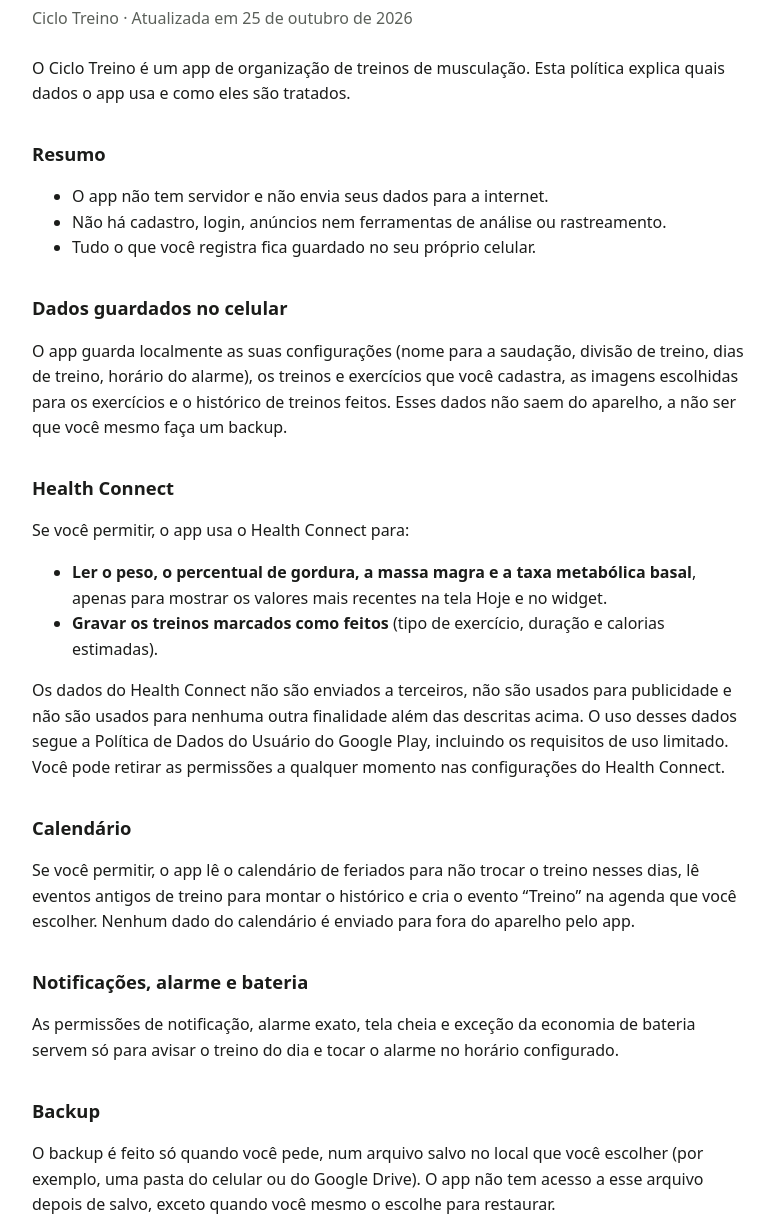
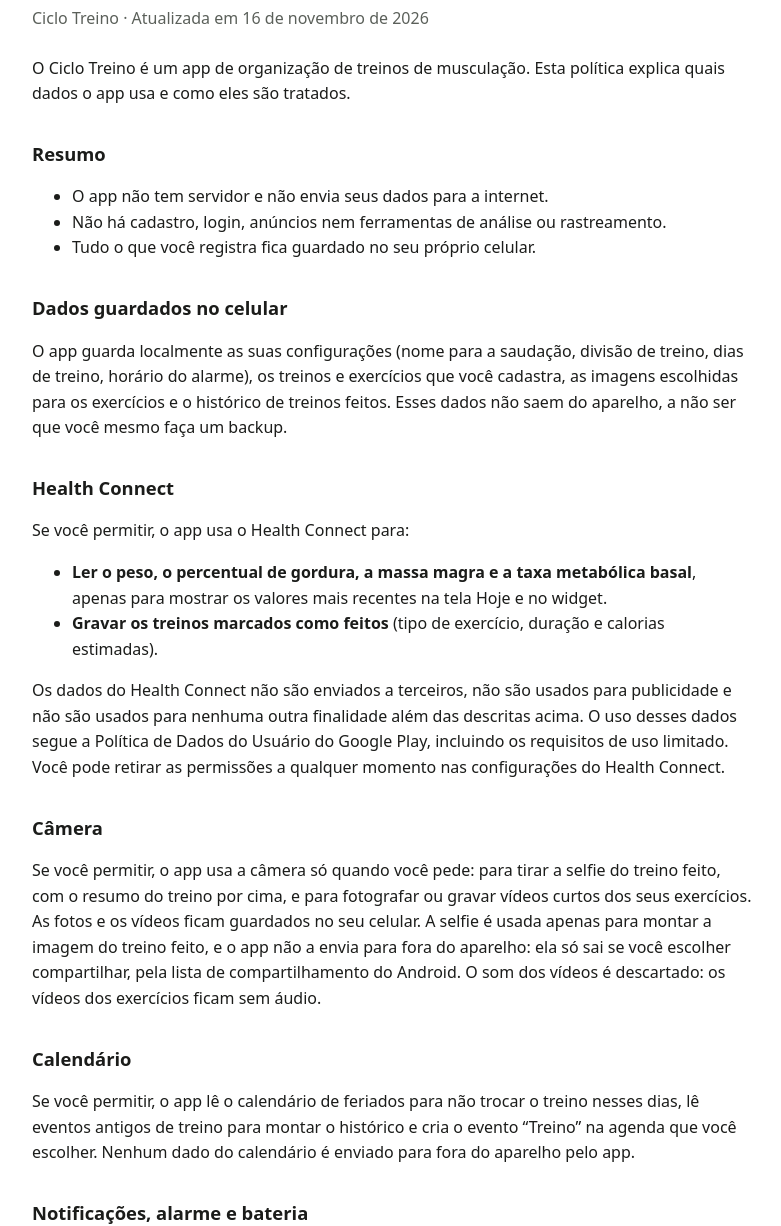
Before and after one commit to wenesga/ciclotreino-privacidade, a plain HTML site: page index.html in a window 1280 px wide. Shown: the part 76-1302 px from the top of the page, without its empty margins (248-1029 px from the left). Drawn offline with Linux system fonts and the light colour scheme.

Commit message:
A política passou a citar o uso da câmera.

```diff
--- a/index.html
+++ b/index.html
@@ -19,7 +19,7 @@
 <body>
 <main>
 <h1>Política de Privacidade</h1>
-<p class="data">Ciclo Treino · Atualizada em 25 de outubro de 2026</p>
+<p class="data">Ciclo Treino · Atualizada em 16 de novembro de 2026</p>
 
 <p>O Ciclo Treino é um app de organização de treinos de musculação. Esta política explica quais dados o app usa e como eles são tratados.</p>
 
@@ -40,6 +40,9 @@
   <li><strong>Gravar os treinos marcados como feitos</strong> (tipo de exercício, duração e calorias estimadas).</li>
 </ul>
 <p>Os dados do Health Connect não são enviados a terceiros, não são usados para publicidade e não são usados para nenhuma outra finalidade além das descritas acima. O uso desses dados segue a Política de Dados do Usuário do Google Play, incluindo os requisitos de uso limitado. Você pode retirar as permissões a qualquer momento nas configurações do Health Connect.</p>
+
+<h2>Câmera</h2>
+<p>Se você permitir, o app usa a câmera só quando você pede: para tirar a selfie do treino feito, com o resumo do treino por cima, e para fotografar ou gravar vídeos curtos dos seus exercícios. As fotos e os vídeos ficam guardados no seu celular. A selfie é usada apenas para montar a imagem do treino feito, e o app não a envia para fora do aparelho: ela só sai se você escolher compartilhar, pela lista de compartilhamento do Android. O som dos vídeos é descartado: os vídeos dos exercícios ficam sem áudio.</p>
 
 <h2>Calendário</h2>
 <p>Se você permitir, o app lê o calendário de feriados para não trocar o treino nesses dias, lê eventos antigos de treino para montar o histórico e cria o evento “Treino” na agenda que você escolher. Nenhum dado do calendário é enviado para fora do aparelho pelo app.</p>
```
